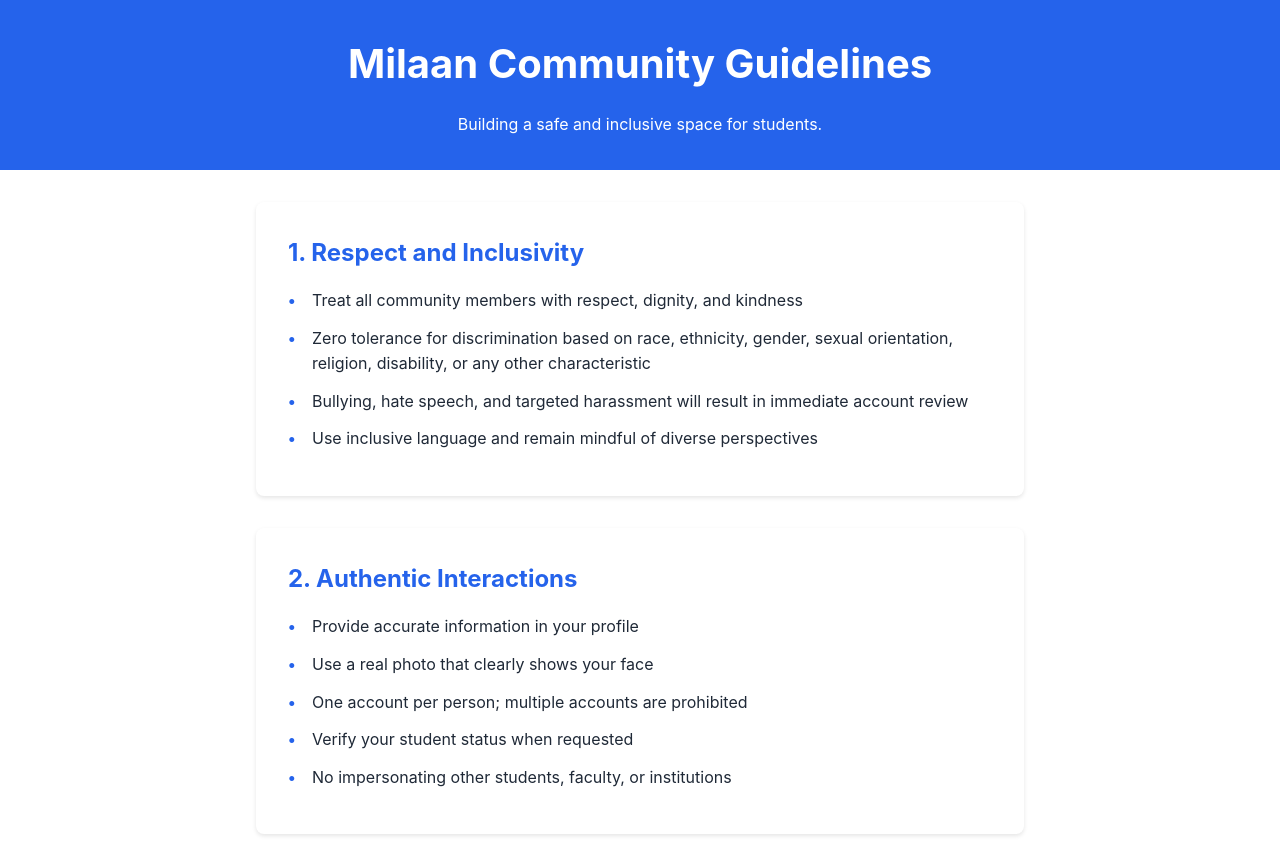
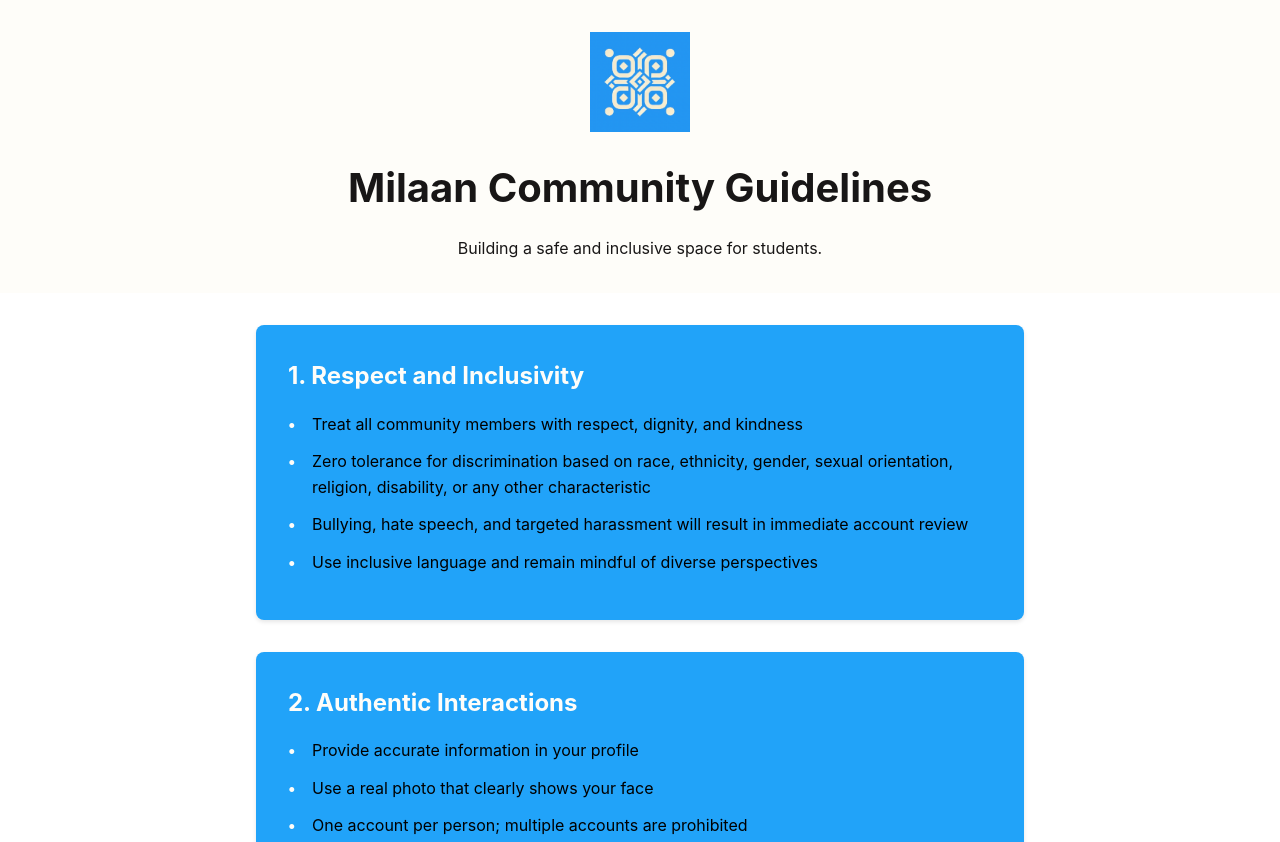
Before and after one commit to kevil0712/Milaan-Community-Guidelines, a plain HTML site: page index.html in a window 1280 px wide. Shown: the top 842 px of the page. Drawn offline with Linux system fonts and the light colour scheme.

Commit message:
Logo and Updates
Added Logo and color changes.

```diff
--- a/index.html
+++ b/index.html
@@ -6,10 +6,10 @@
     <title>Milaan Community Guidelines</title>
     <style>
       :root {
-        --primary-color: #2563eb;
-        --secondary-color: #1e40af;
-        --text-color: #1f2937;
-        --light-bg: #f3f4f6;
+        --primary-color: #fefdf9;
+        --secondary-color: #4772ff;
+        --text-color: #000000;
+        --light-bg: #fbfcff;
       }
 
       * {
@@ -23,12 +23,12 @@
           Arial, sans-serif;
         line-height: 1.6;
         color: var(--text-color);
-        background: white;
+        background: rgb(255, 255, 255);
       }
 
       header {
         background: var(--primary-color);
-        color: white;
+        color: rgb(24, 22, 22);
         padding: 2rem 1rem;
         text-align: center;
       }
@@ -45,7 +45,7 @@
       }
 
       .section {
-        background: white;
+        background: rgb(33, 163, 249);
         border-radius: 8px;
         padding: 2rem;
         margin-bottom: 2rem;
@@ -84,8 +84,8 @@
       }
 
       .warning {
-        background: #fee2e2;
-        border-left: 4px solid #ef4444;
+        background: #f2c9c9;
+        border-left: 4px solid #fb3535;
         padding: 1rem;
         margin: 2rem 0;
         border-radius: 4px;
@@ -104,6 +104,11 @@
   </head>
   <body>
     <header>
+      <img
+        src="logo.png"
+        alt="Milaan Logo"
+        style="width: 100px; height: 100px; margin-bottom: 1rem"
+      />
       <h1>Milaan Community Guidelines</h1>
       <p>Building a safe and inclusive space for students.</p>
     </header>
@@ -246,7 +251,7 @@
     </div>
 
     <footer>
-      <p>© 2025 Milaan platform. All rights reserved. | Los Angeles, USA</p>
+      <p>© 2025 Milaan platform. All rights reserved. | USA</p>
     </footer>
   </body>
 </html>
```
Also changed, not shown: logo.png (added).
